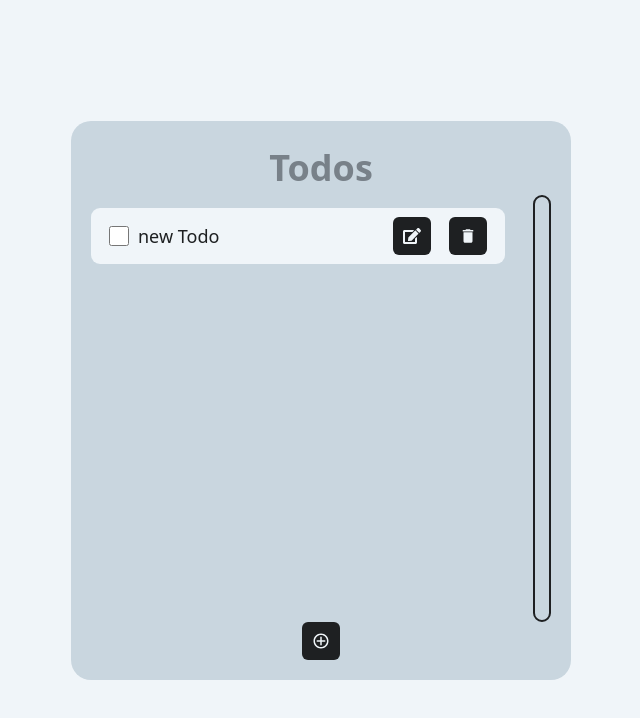
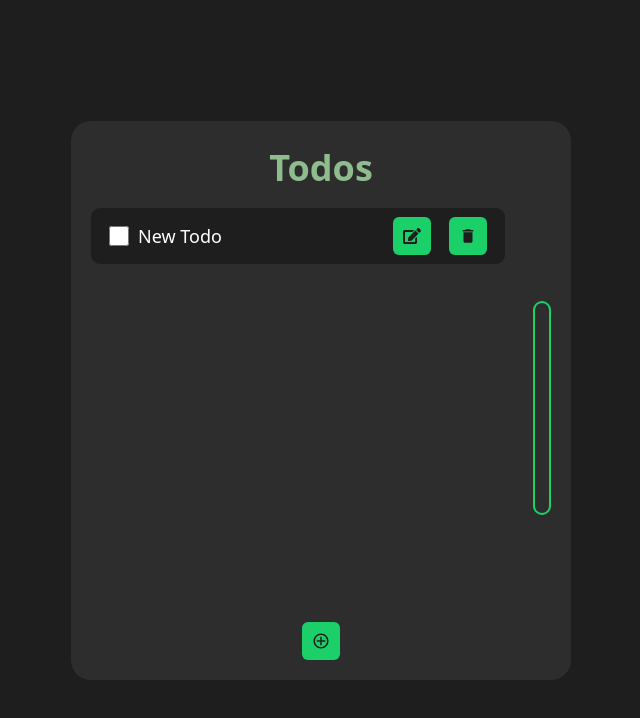
Before and after one commit to lemiprogram/react-week3, a React (Vite) app: page / in a window 1280 px wide. Both pictures are taken after a click on the button 640 px from the left and 640 px from the top of the page. Shown: the top 718 px of the page, without its empty margins (319-959 px from the left). Built offline with nearby package versions, Linux system fonts and the light colour scheme.

Commit message:
Added Context Api functionality

```diff
--- a/src/App.css
+++ b/src/App.css
@@ -10,7 +10,7 @@
     transition: 1s;
 }
 .btn:hover{
-    background-color: var(--bg-200);
+    background-color: var(--bg-300);
     color: var(--text-100);
 }
 
@@ -69,10 +69,11 @@ input{
     display: flex;
     justify-content: center;
     align-items: end;
+    align-self: center;
 }
 .progressBar{
     background-color: var(--primary-100);
     width: 100%;
-    transition-duration: 1s;
-    transform-style: preserve-3d;
+    transition-duration: 3s;
+
 }
--- a/src/App.jsx
+++ b/src/App.jsx
@@ -1,10 +1,11 @@
-import { useEffect, useRef, useState } from 'react'
+import {  createContext, useEffect, useRef, useState } from 'react'
 import './index.css'
 import './App.css'
 import { CgAdd } from "react-icons/cg";
 import Todo from './Components/Todo/Todo';
 import { v4 as uuidv4 } from 'uuid';
 
+export const TodoContext = createContext()
 function App() {
   const [todos, setTodos] = useState([])
   const [progress, setProgress] = useState(0)
@@ -23,13 +24,15 @@ function App() {
         <div className="card w-[500px]">
           <div className="heading">Todos</div>
           <div className="flex justify-between">
-            <div className="todos w-[90%] my-3 h-[400px] overflow-y-scroll flex flex-col gap-1" ref={todoList}>{todos.map(task=><Todo paras={{task,todos,setTodos,setProgress}}/>)}</div>
-            {todos.length? <div className="progress h-full w-4 rounded-full p-[2.5px] ">
-              <div className="progressBar  w-4 rounded-full " style={{height:progress}}></div>
-            </div>:"" }
+            <div className="todos w-[90%] my-3 h-[400px] overflow-y-scroll flex flex-col gap-1" ref={todoList}>{todos.map(task=><TodoContext.Provider value={{task,todos,setTodos,setProgress}}>
+              <Todo/>
+            </TodoContext.Provider >)}</div>
+            <div className="progress  h-[50%] w-4 rounded-full p-[2.5px] ">
+              <div className="progressBar  w-4 rounded-full " style={todos.length?{height:progress}:{height:0}}></div>
+            </div>
           </div>
           <div className="btn-section justify-center">
-            <button className="btn " onClick={()=>addTodoFunc()}><CgAdd/></button>
+            <button className="btn add-todo" onClick={()=>addTodoFunc()}><CgAdd/></button>
           </div>
         </div>
       </div>
--- a/src/Components/Todo/Todo.jsx
+++ b/src/Components/Todo/Todo.jsx
@@ -1,13 +1,15 @@
-import React, { useState, useRef } from 'react'
+import React, { useState, useRef, useContext } from 'react'
 import { HiSaveAs } from "react-icons/hi";
 import { MdOutlineCancel,MdDelete } from "react-icons/md";
 import { FaEdit } from "react-icons/fa";
 import { RxCross1 } from "react-icons/rx";
+import { TodoContext } from '../../App';
+
 function Todo({paras}) {
   const taskInput = useRef(null)
   const errorMsg = useRef(null)
   const [isEditing, setIsEditing] = useState(false)
-  const {task,setTodos,todos,setProgress} = paras
+  const {task,setTodos,todos,setProgress} = useContext(TodoContext)
   task.isEditing = isEditing
   const deleteFunc = id=> setTodos(t=>t.filter(task=>task.id !== id))
   const checkFunc = e=> {
@@ -39,7 +41,12 @@ function Todo({paras}) {
               <div className="absolute top-2 right-2 cursor-pointer" onClick={()=>closeFunc()}><RxCross1/></div>
               <div className="inp">
                 <label htmlFor="">Task</label>
-                <input type="text" ref={taskInput} />
+                <input
+                  type="text"
+                  ref={taskInput}
+                  onKeyDown={(e)=>e.key==="Enter"?saveFunc(task.id):""}
+                  defaultValue={task.content}
+                />
               </div>
                 <div
                   className="hidden text-red-500 errorMsg capitalize text-center"
@@ -61,7 +68,7 @@ function Todo({paras}) {
                 onChange={e=>checkFunc(e)}
                 defaultChecked={task.isChecked}
               />
-              <div className="task">{task.content }</div>
+              <div className="task capitalize">{task.content }</div>
             </label>
 
           </div>
--- a/src/index.css
+++ b/src/index.css
@@ -2,16 +2,16 @@
 @tailwind components;
 @tailwind utilities;
 :root{
-    --primary-100:#1E2022;
-    --primary-200:#34373b;
-    --primary-300:#F0F5F9;
-    --accent-100:#788189;
-    --accent-200:#e1e4e6;
-    --text-100:#1E2022;
-    --text-200:#52616B;
-    --bg-100:#F0F5F9;
-    --bg-200:#C9D6DF;
-    --bg-300:#bfc7d1;
+    --primary-100:#1bd069;
+    --primary-200:#61bc84;
+    --primary-300:#c6ffe6;
+    --accent-100:#8FBC8F;
+    --accent-200:#345e37;
+    --text-100:#FFFFFF;
+    --text-200:#e0e0e0;
+    --bg-100:#1E1E1E;
+    --bg-200:#2d2d2d;
+    --bg-300:#454545;
 
     --faded-black:#000000cc;
 }
```
